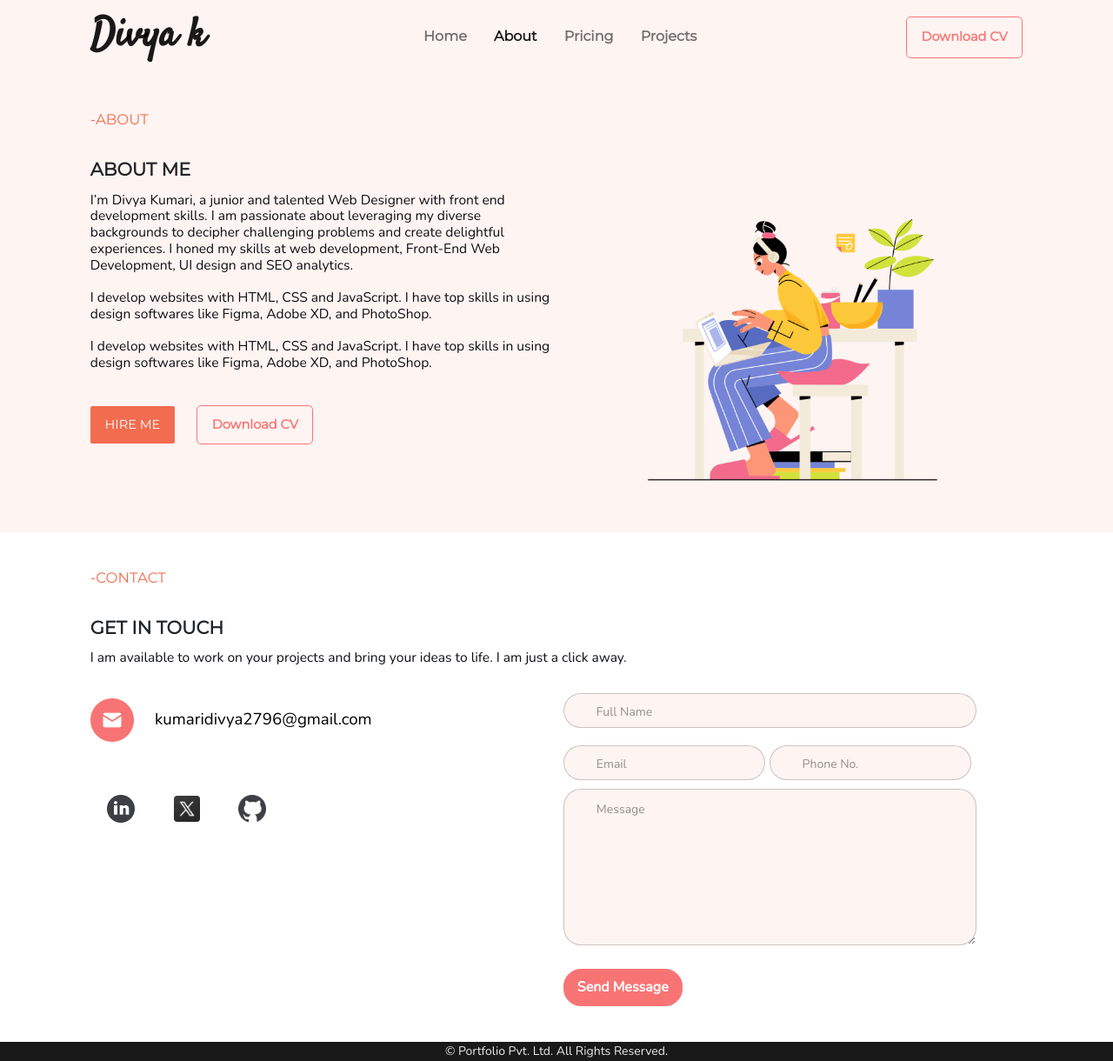
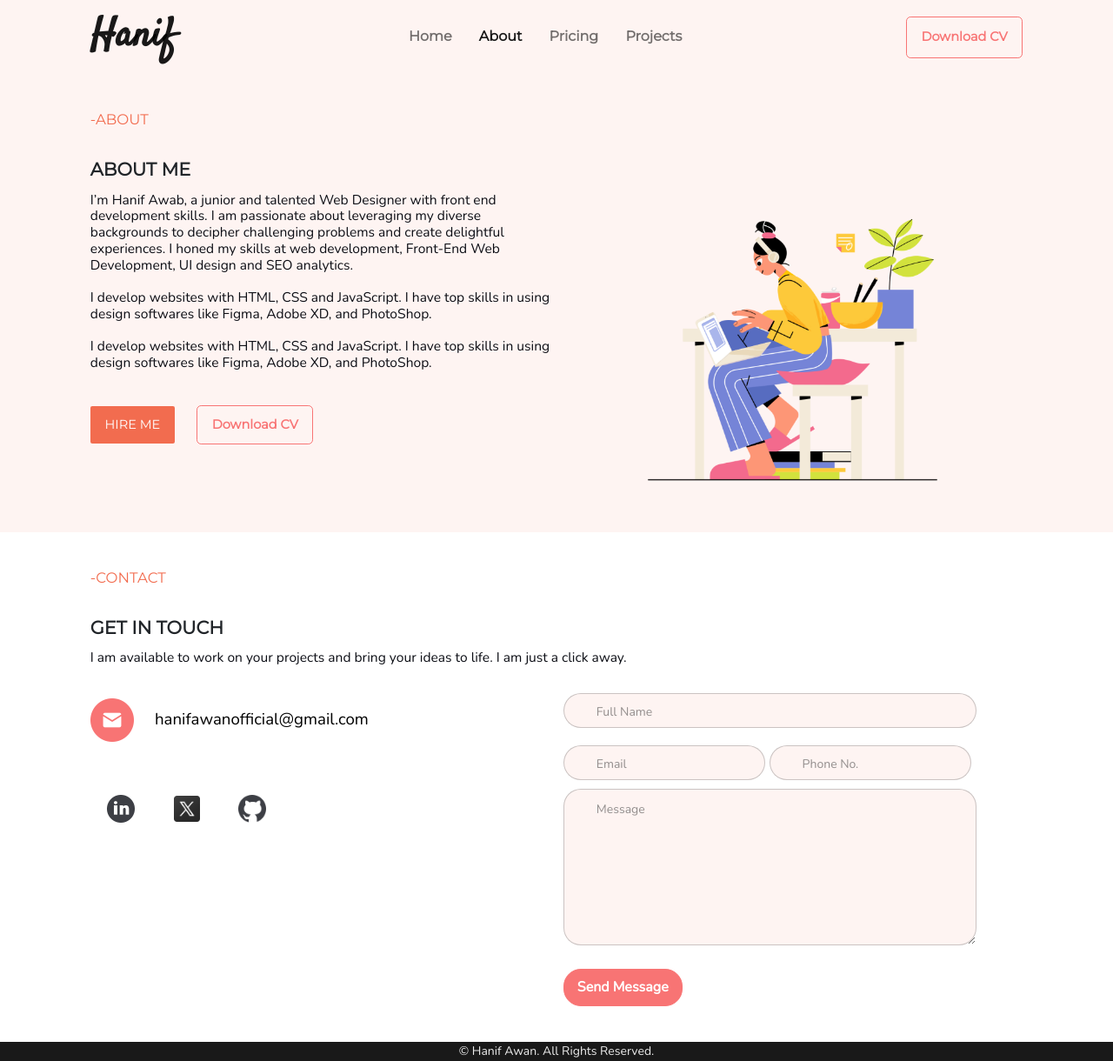
Before and after one commit to itshanifawan/hanif-portfolio, a plain HTML site: page about.html in a window 1280 px wide. Shown: the whole page at 87% size. Drawn offline with nearby package versions, Linux system fonts and the light colour scheme; a script that the page names is missing.

Commit message:
Update about.html

```diff
--- a/about.html
+++ b/about.html
@@ -18,14 +18,14 @@
   <!-- my css -->
   <link rel="stylesheet" href="css/style.css">
 <!-- title -->
-    <title>Divya Kumari | About Me</title>
+    <title>Hanif Awan | About Me</title>
 </head>
 <body>
   <!-- navbar -->
   <main-header>
     <nav class="navbar navbar-expand-md navbar-light bg-light">
       <div class="container-fluid">
-        <a class="navbar-brand" href="index.html">Divya k</a>
+        <a class="navbar-brand" href="index.html">Hanif</a>
         <button class="navbar-toggler collapsed d-flex d-lg-none flex-column justify-content-around" type="button" data-bs-toggle="collapse" data-bs-target="#navbarSupportedContent" aria-controls="navbarSupportedContent" aria-expanded="false" aria-label="Toggle navigation">
           <span class="toggler-icon top-bar"></span>
           <span class="toggler-icon middle-bar"></span>
@@ -59,7 +59,7 @@
              <div class="row img-sec">
               <div class="col-md-6">
                 <p class="para">
-                  I’m Divya Kumari, a junior and talented Web Designer with front end development skills. I am passionate about leveraging my diverse backgrounds to decipher challenging problems and create delightful experiences. I honed my skills at web development, Front-End Web Development, UI design and SEO analytics.
+                  I’m Hanif Awab, a junior and talented Web Designer with front end development skills. I am passionate about leveraging my diverse backgrounds to decipher challenging problems and create delightful experiences. I honed my skills at web development, Front-End Web Development, UI design and SEO analytics.
                   <br> <br>
 I develop websites with HTML, CSS and JavaScript. I have top skills in using design softwares like Figma, Adobe XD, and PhotoShop.
 <br> <br>
@@ -68,7 +68,7 @@ I develop websites with HTML, CSS and JavaScript. I have top skills in using des
 
 </p>
                 <br>
-                <a href="mailto:kumaridivya2796@gmail.com" class="homeBtn">HIRE ME</a>
+                <a href="mailto:hanifawanofficial@gmail.com" class="homeBtn">HIRE ME</a>
 
                 <a href="cv/divya kumari's Resume-hackerresume.pdf" download="DivyaKumari " class="my-cv">Download CV</a>
 
@@ -92,14 +92,14 @@ I develop websites with HTML, CSS and JavaScript. I have top skills in using des
               <div class="col-md-6">
 
               <div class="contact">
-                <a href="mailto:kumaridivya2796@gmail.com" class="email">
+                <a href="mailto:hanifawanofficial@gmail.com" class="email">
                   <img src="./img/email.png" alt="email me"> &nbsp; &nbsp;
-                  kumaridivya2796@gmail.com</a>
+                  hanifawanofficial@gmail.com</a>
               </div>
               <div class="social-media">
-                <a href="https://www.linkedin.com/in/iamdivyak/"><img src="./img/LinkedIn Circled.png" alt="linkedin"></a>
-                <a href="https://twitter.com/Imdivyakumari"> <img src="img/twt2.png" alt="twitter"></a>
-                <a href="https://github.com/Iamdivyak"><img src="./img/GitHub.png" alt="github"></a>
+                  <a href="https://www.linkedin.com/in/hanifawanwebdeveloper/"><img src="./img/LinkedIn Circled.png" alt="linkedin"></a>
+                  <a href="https://twitter.com/hanifawn0fficia"> <img src="img/twt2.png" alt="twitter"></a>
+                  <a href="https://github.com/itshanifawan"><img src="./img/GitHub.png" alt="github"></a>
 
               </div>
 
@@ -123,7 +123,7 @@ I develop websites with HTML, CSS and JavaScript. I have top skills in using des
     <!-- footer -->
     <main-footer></main-footer>
 
-    <div class="footer-bottom"><span id="year"></span> © Portfolio Pvt. Ltd. All Rights Reserved.</div>
+    <div class="footer-bottom"><span id="year"></span> © Hanif Awan. All Rights Reserved.</div>
   <button class="back-to-top" type="button"></button>
 
 
```
